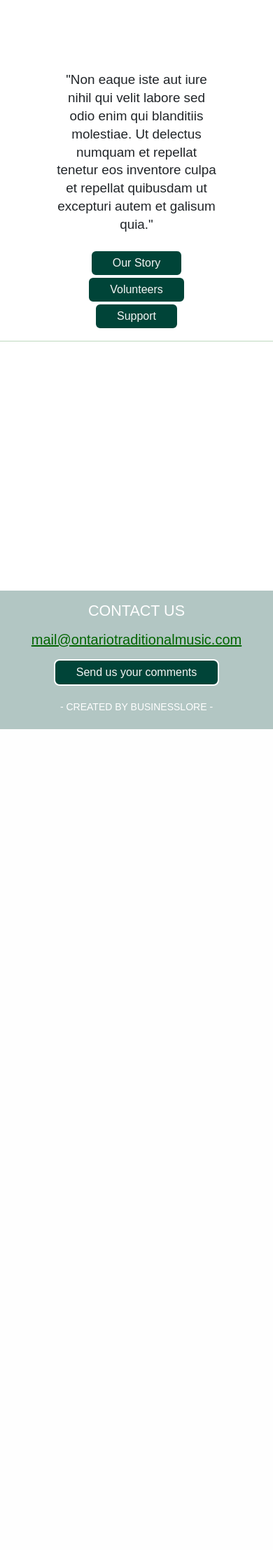
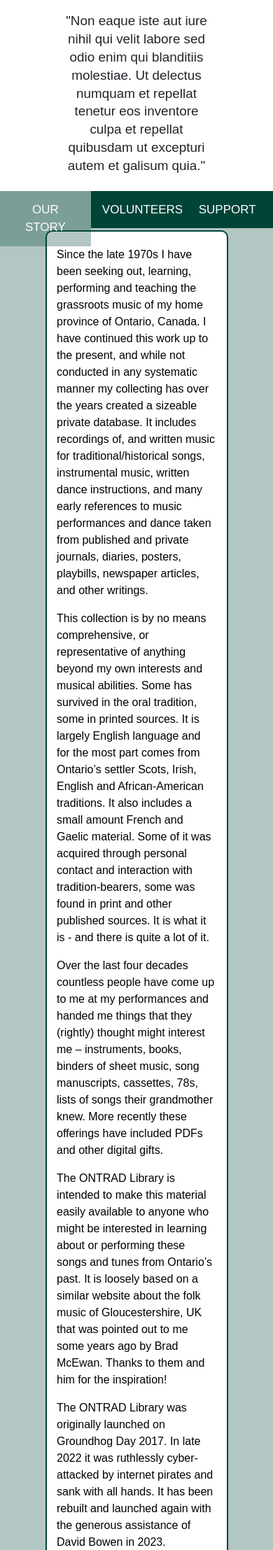
Before and after one commit to Connor812/Ontrad, a PHP site: page /ontrad/aboutus.php in a window 390 px wide. Shown: the part 176-2391 px from the top of the page at 70% size. Before the commit the page ends 1218 px from the top, so only its background shows below. Run offline with PHP 8.4, Linux system fonts and the light colour scheme.

Commit message:
update aboutus with new tab section and and added code to css

```diff
--- a/aboutus.php
+++ b/aboutus.php
@@ -1,34 +1,18 @@
 <?php
 require_once "php/header2.php";
 ?>
-    <!--end of nav-->
-    <div class="wrapper" style="min-height: 100vh;">
-        <div style="height: 100px;"></div>
+
+<body>
+    <div class="p-3">
         <h4 style="text-align: center; padding: 0% 20%;"><small>"Non eaque iste aut iure nihil qui velit labore sed odio enim qui blanditiis molestiae. Ut delectus numquam et repellat tenetur eos inventore culpa et repellat quibusdam ut excepturi autem et galisum quia."</small> </h4>
-        <div class="row">
-            <div class="col-sm-2"></div>
-            <div class="col">
-                <div class="container mt-3">
-                    <!--buttons-->
-                    <div class="row">
-                        <div class="col-sm-4" style="text-align: center;">
-                            <button type="button" class="button1" data-toggle="collapse" data-target="#story">Our
-                                Story</button>
-                        </div>
-                        <div class="col-sm-4" style="text-align: center;">
-                            <button type="button" class="button1" data-toggle="collapse"
-                                data-target="#contrib">Volunteers</button>
-                        </div>
-                        <div class="col-sm-4" style="text-align: center;">
-                            <button type="button" class="button1" data-toggle="collapse"
-                                data-target="#support">Support</button>
-                        </div>
-                    </div>
-                </div>
-                <hr style="width: 100%; color: darkgreen;">
-                <!--center text-->
-                <div id="story" class="collapse">
-                    <p>Since the late 1970s I have been seeking out, learning, performing and teaching the
+    </div>
+    <button class="tablink" onclick="openCity('ourstory', this, ' rgb(0, 68, 56, .3)')" id="defaultOpen">OUR STORY</button>
+    <button class="tablink" onclick="openCity('volunteer', this, ' rgb(0, 68, 56,.3)')">VOLUNTEERS</button>
+    <button class="tablink" onclick="openCity('support', this, ' rgb(0, 68, 56, .3)')">SUPPORT</button>
+
+    <div id="ourstory" class="tabcontent">
+        <div class="storytext">
+            <p><p>Since the late 1970s I have been seeking out, learning, performing and teaching the
                         grassroots music
                         of my home province of Ontario, Canada. I have continued this work up to the present,
                         and
@@ -92,12 +76,13 @@ require_once "php/header2.php";
                         any
                         errors or
                         omissions you may notice. Thanks!
-                    </p>
-                </div>
-                <div id="contrib" class="collapse">
-                    <h2 style="text-align: center;"> VOLUNTEER CONTRIBUTORS</h2>
+                    </p></p>
+        </div>
+    </div>
 
-                    <p>Many thanks to the following people for music and text transcriptions and audio recordings of
+    <div id="volunteer" class="tabcontent">
+        <div class="storytext">
+            <p>Many thanks to the following people for music and text transcriptions and audio recordings of
                         tunes and songs.
                     </p>
                     <div class="row py-3" style="text-align: center;">
@@ -120,17 +105,17 @@ require_once "php/header2.php";
                             Teilhard Frost<br>
                         </div>
                     </div>
-                    <img src="images/volunteers.png" style="width: 100%; height: auto;">
+
                     <br>
                 </div>
-                <div id="support" class="collapse">
-                    <h2 style="text-align: center;">FINANCIAL SUPPORT
-                    </h2>
+                </div>
+    </div>
 
-                    <p>The original version of this site was launched in 2017, with the help of a Kickstarter campaign
-                        supported by these generous friends.
-
-                    </p>
+    <div id="support" class="tabcontent">
+       <div class="storytext">
+       <p class="lead">The original version of this site was launched in 2017, with the help of a Kickstarter campaign
+                        supported by these generous friends.</p>
+                    <hr>
                     <div class="row py-3" style="text-align: center;">
                         <div class="col-sm-3">
                             <p>Ali Eisenhammer<br>
@@ -242,22 +227,38 @@ require_once "php/header2.php";
                     </div>
                     <p style="text-align: center;">Woman on the side of the road in Harrington
                     </p>
-                    <img src="images/bank.png" style="width: 100%; height: auto;">
-                    <br>
-                </div>
-            </div>
-            <div class="col-sm-2"></div>
-        </div>
+       </div>
+
     </div>
+
+    <script>
+        function openCity(cityName, elmnt, color) {
+            var i, tabcontent, tablinks;
+            tabcontent = document.getElementsByClassName("tabcontent");
+            for (i = 0; i < tabcontent.length; i++) {
+                tabcontent[i].style.display = "none";
+            }
+            tablinks = document.getElementsByClassName("tablink");
+            for (i = 0; i < tablinks.length; i++) {
+                tablinks[i].style.backgroundColor = "";
+            }
+            document.getElementById(cityName).style.display = "block";
+            elmnt.style.backgroundColor = color;
+
+        }
+        // Get the element with id="defaultOpen" and click on it
+        document.getElementById("defaultOpen").click();
+    </script>
+
     <?php
-        require_once("php/footer.php");
+    require_once("php/footer.php");
     ?>
     <script>
         var acc = document.getElementsByClassName("accordion");
         var i;
 
         for (i = 0; i < acc.length; i++) {
-            acc[i].addEventListener("click", function () {
+            acc[i].addEventListener("click", function() {
                 this.classList.toggle("active");
                 var panel = this.nextElementSibling;
                 if (panel.style.maxHeight) {
@@ -277,6 +278,7 @@ require_once "php/header2.php";
                 text.style.display = "none";
             }
         }
+
         function myFunction() {
             var checkBox = document.getElementById("images");
             var text = document.getElementById("textimages");
@@ -286,6 +288,7 @@ require_once "php/header2.php";
                 text.style.display = "none";
             }
         }
+
         function myFunction() {
             var checkBox = document.getElementById("video");
             var text = document.getElementById("textvideo");
@@ -295,6 +298,7 @@ require_once "php/header2.php";
                 text.style.display = "none";
             }
         }
+
         function myFunction() {
             var checkBox = document.getElementById("load");
             var text = document.getElementById("textload");
@@ -304,7 +308,6 @@ require_once "php/header2.php";
                 text.style.display = "none";
             }
         }
-
     </script>
 </body>
 
--- a/css/ontrad.css
+++ b/css/ontrad.css
@@ -12,7 +12,7 @@
 }
 
 .tablink:hover {
-  background-color: green;
+  background-color: rgba(0, 68, 56, .3);
 }
 
 /* Style the tab content */
@@ -24,17 +24,19 @@
 }
 
 #ourstory {background-color: rgba(0, 68, 56, 0.3)}
-#volunteer {background-color:green;}
-#support {background-color:blue;}
+#volunteer {background-color: rgba(0, 68, 56, 0.3);}
+#support {background-color: rgba(0, 68, 56, 0.3);}
 
 .storytext {
   padding: 2% 5% 2% 5%;
   margin: 2% 5% 2% 5%;
   background-color: white;
+  color: black;
   border-radius: 10px;
   border-color:  rgb(0, 68, 56);
   border-width: 2px;
   border-style: solid;
+  text-align: left;
 }
 
 /* end of about us */
--- a/php/header2.php
+++ b/php/header2.php
@@ -189,7 +189,7 @@
   <!--nav-->
   <nav class="navbar navbar-expand-md ontradgreen">
     <!-- Brand/logo -->
-    <a class="navbar-brand ontradwhite" href="index.php">
+    <a class="navbar-brand ontradwhite pl-5" href="index.php">
       <img src="images/ontradlogo.jpg" style="width: 200px; height: auto; min-width: 200px; border-radius: 5px;  ">
     </a>
 
```
Also changed, not shown: aboutusOld.php (renamed from aboutus2.php, +7 -52 lines).
